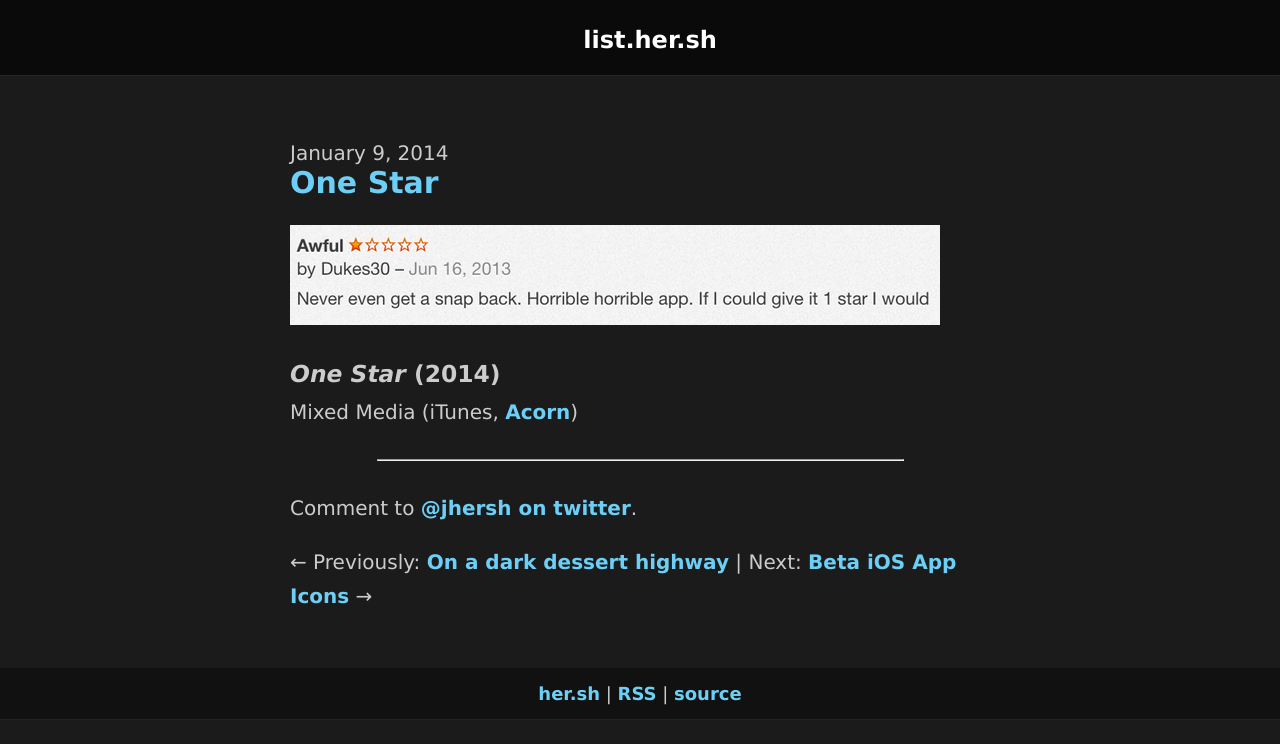
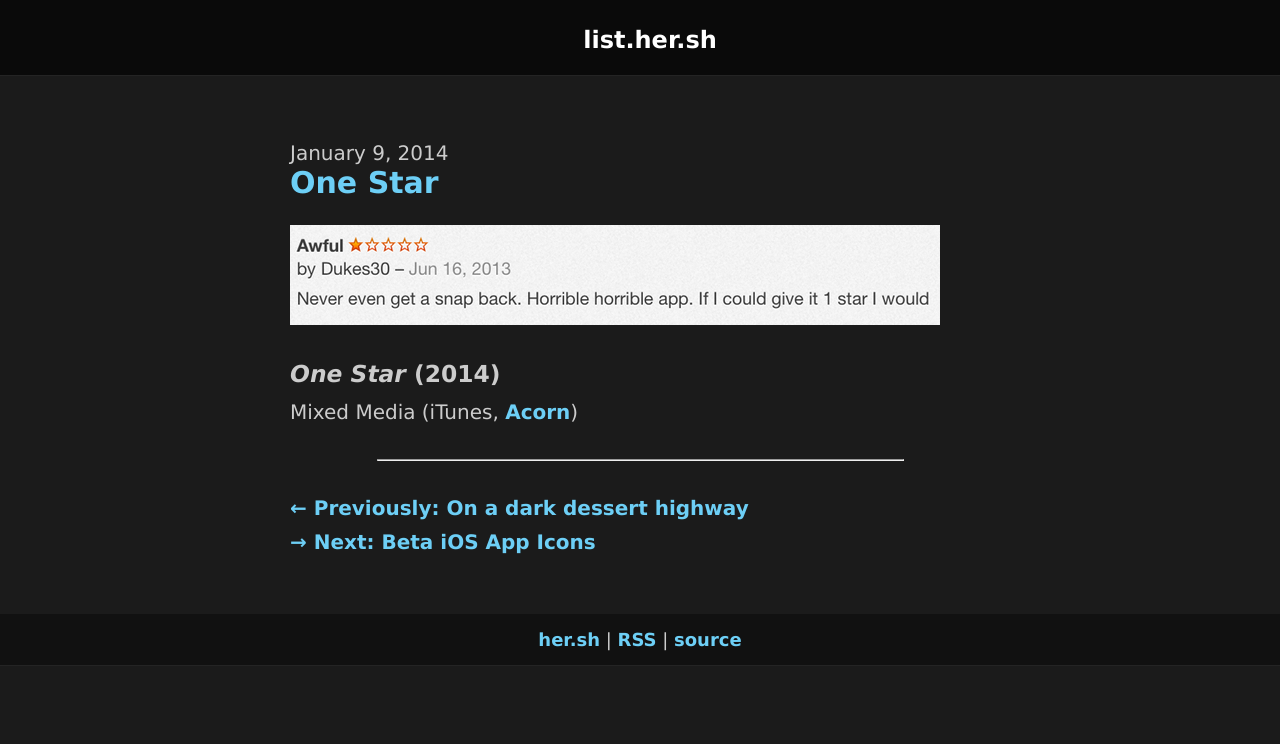
Before and after one commit to jhersh/list.her.sh, a Jekyll site: the page built from _posts/2014-01-09-one-star.md, in a window 1280 px wide. Shown: the top 744 px of the page. Built offline with Jekyll 4.4.1, drawn with Linux system fonts in a browser that asks for light colours; Markdown is read by kramdown in place of the engine named in the settings.

Commit message:
Revised post footer

```diff
--- a/_includes/post_footer.html
+++ b/_includes/post_footer.html
@@ -1,20 +1,18 @@
 <hr />
-
-<p>Comment to <a href="{{ site.author.twitter }}">@jhersh on twitter</a>.</p>
 
 <p>
 	{% assign hasPrevious = page.previous.url != null %}
     {% assign hasNext = page.next.url != null %}
 
     {% if hasPrevious %}
-        &larr; Previously: <a class="page-link" href="{{ page.previous.url }}" title="{{ page.previous.title }}">{{ page.previous.title }}</a>
+        <a class="page-link" href="{{ page.previous.url }}" title="{{ page.previous.title }}">&larr; Previously: {{ page.previous.title }}</a>
     {% endif %}
 
     {% if hasPrevious and hasNext %}
-    |
+    <br/>
     {% endif %}
 
     {% if hasNext %}
-        Next: <a class="page-link" href="{{ page.next.url }}" title="{{ page.next.title }}">{{ page.next.title }}</a> &rarr;
+        <a class="page-link" href="{{ page.next.url }}" title="{{ page.next.title }}">&rarr; Next: {{ page.next.title }}</a>
     {% endif %}
 </p>
```
